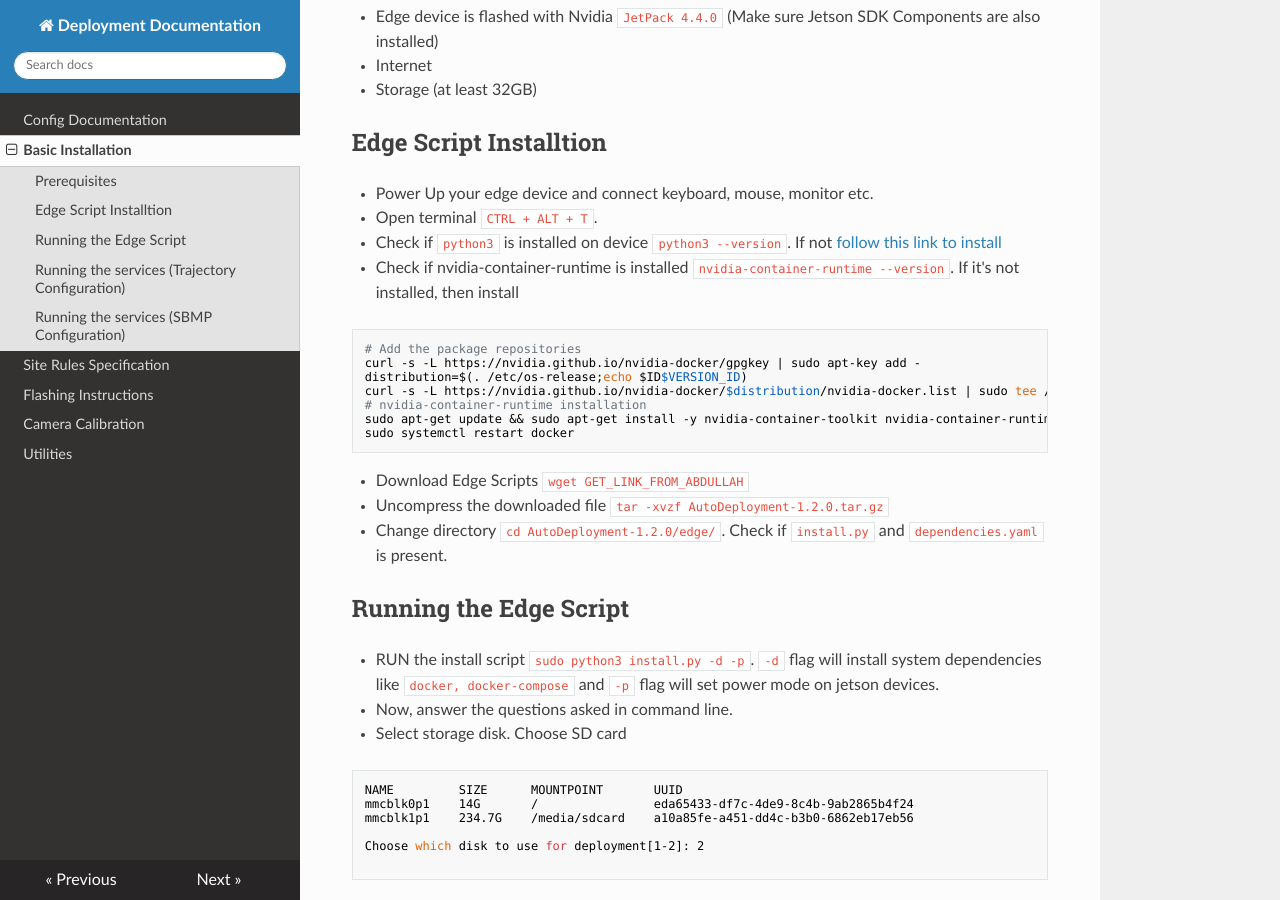
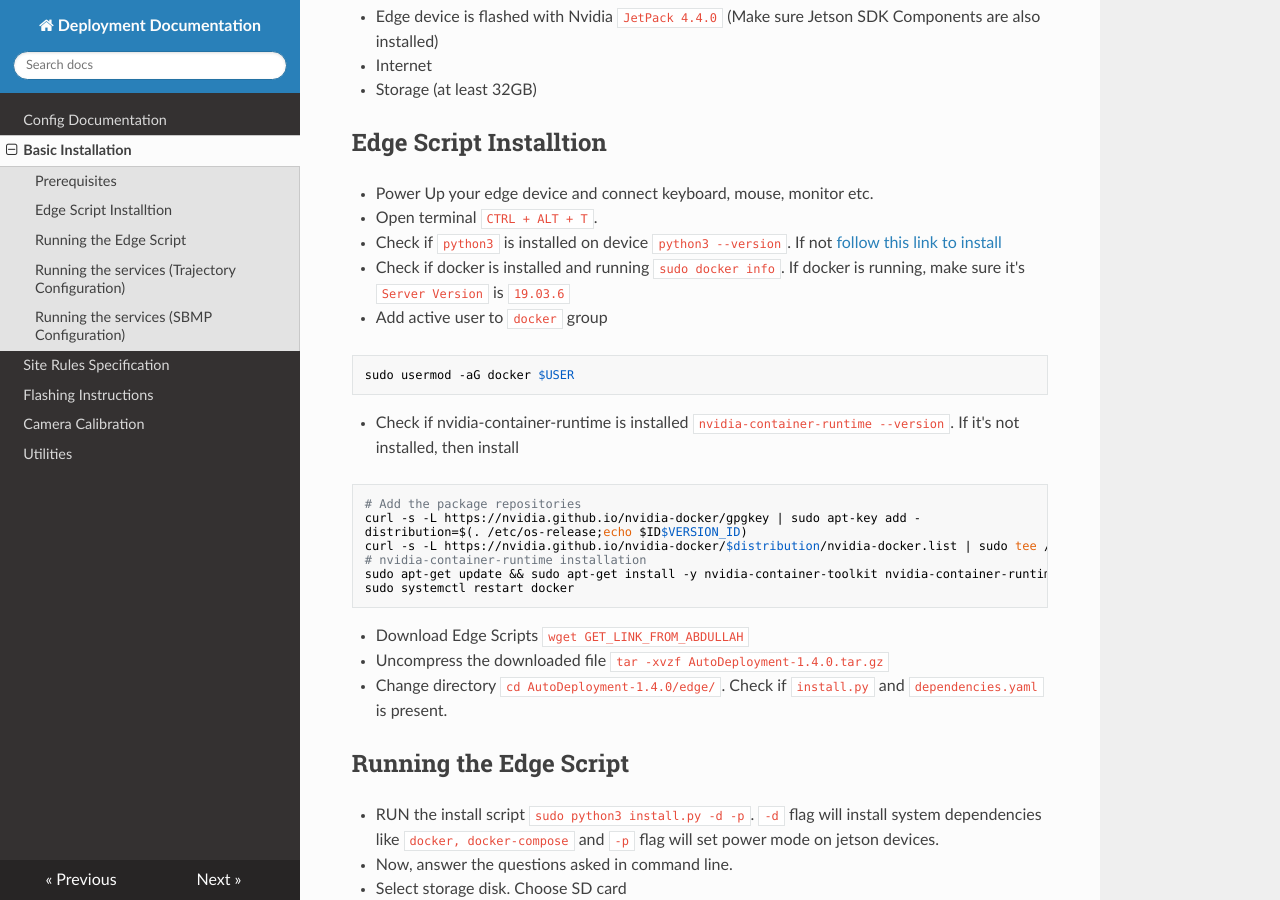
Before and after one commit to hazenai/system-docs, an MkDocs documentation site: the page built from docs/installation.md, in a window 1280 px wide and 900 px high, scrolled down 248 px. Built offline with MkDocs 1.6.1, drawn with Linux system fonts in a browser that asks for light colours; nearby versions of some CDN libraries.

Commit message:
updating docs

````diff
--- a/docs/installation.md
+++ b/docs/installation.md
@@ -11,6 +11,11 @@
 * Power Up your edge device and connect keyboard, mouse, monitor etc.
 * Open terminal `CTRL + ALT + T`.
 * Check if `python3` is installed on device `python3 --version`. If not [follow this link to install](https://phoenixnap.com/kb/how-to-install-python-3-ubuntu)
+* Check if docker is installed and running `sudo docker info`. If docker is running, make sure it's `Server Version` is `19.03.6`
+* Add active user to `docker` group
+```bash
+sudo usermod -aG docker $USER
+```
 * Check if nvidia-container-runtime is installed `nvidia-container-runtime --version`. If it's not installed, then install
 ```bash
 # Add the package repositories
@@ -22,8 +27,8 @@ sudo apt-get update && sudo apt-get install -y nvidia-container-toolkit nvidia-c
 sudo systemctl restart docker
 ```
 * Download Edge Scripts `wget GET_LINK_FROM_ABDULLAH`
-* Uncompress the downloaded file `tar -xvzf AutoDeployment-1.2.0.tar.gz`
-* Change directory `cd AutoDeployment-1.2.0/edge/`. Check if `install.py` and `dependencies.yaml` is present.
+* Uncompress the downloaded file `tar -xvzf AutoDeployment-1.4.0.tar.gz`
+* Change directory `cd AutoDeployment-1.4.0/edge/`. Check if `install.py` and `dependencies.yaml` is present.
 
 ## Running the Edge Script
 
````
